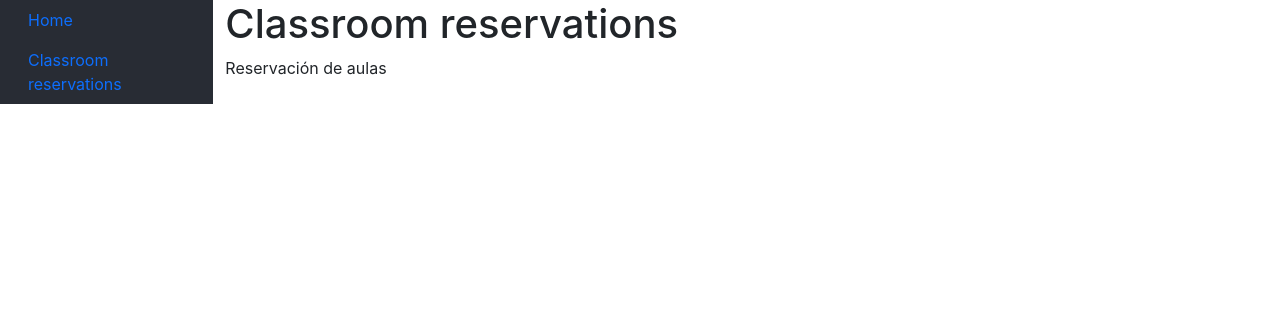
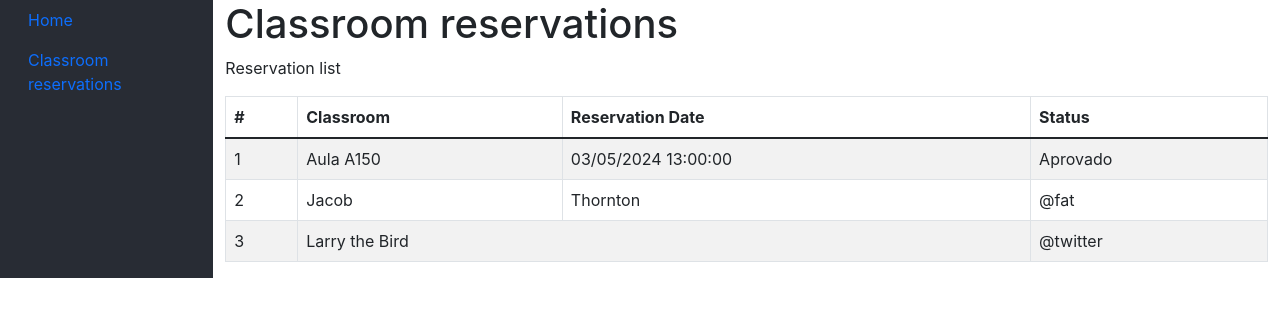
Before and after one commit to bintics/courses-management-front, a React (Create React App) app: page /classroom-reservations in a window 1280 px wide. Shown: the top 316 px of the page. Built offline with nearby package versions, Linux system fonts and the light colour scheme.

Commit message:
Se integran tabla de reservaciones con datos falsos

```diff
--- a/src/lang/en.js
+++ b/src/lang/en.js
@@ -2,7 +2,15 @@
 const en = {
     translation: {
         classRoomReservations: {
-            title: 'Classroom reservations'
+            title: 'Classroom reservations',
+            home: {
+                description: 'Reservation list',
+                table: {
+                    classRoomName: 'Classroom',
+                    reservationDate: 'Reservation Date',
+                    reservationStatus: 'Status'
+                }
+            }
         },
         nav: {
             homeLink: 'Home',
--- a/src/lang/es.js
+++ b/src/lang/es.js
@@ -2,7 +2,15 @@
 const es = {
     translation: {
         classRoomReservations: {
-            title: 'Reservación de aulas'
+            title: 'Reservación de aulas',
+            home: {
+                description: 'Lista de reservaciones',
+                table: {
+                    classRoomName: 'Aula',
+                    reservationDate: 'Fecha de reservación',
+                    reservationStatus: 'Estatus'
+                }
+            }
         },
         nav: {
             homeLink: 'Inicio',
--- /dev/null
+++ b/src/pages/classroom-reservation/components/reservations-table.js
@@ -0,0 +1,39 @@
+import React from "react";
+import { Table } from "react-bootstrap";
+import { useTranslation } from "react-i18next";
+
+export default function ClassRoomsReservationsTable() {
+    const { t } = useTranslation('translation', { keyPrefix: 'classRoomReservations.home' });
+
+    return (
+        <Table striped bordered hover>
+          <thead>
+            <tr>
+              <th>#</th>
+              <th>{ t('table.classRoomName') }</th>
+              <th>{ t('table.reservationDate') }</th>
+              <th>{ t('table.reservationStatus') }</th>
+            </tr>
+          </thead>
+          <tbody>
+            <tr>
+              <td>1</td>
+              <td>Aula A150</td>
+              <td>03/05/2024 13:00:00</td>
+              <td>Aprovado</td>
+            </tr>
+            <tr>
+              <td>2</td>
+              <td>Jacob</td>
+              <td>Thornton</td>
+              <td>@fat</td>
+            </tr>
+            <tr>
+              <td>3</td>
+              <td colSpan={2}>Larry the Bird</td>
+              <td>@twitter</td>
+            </tr>
+          </tbody>
+        </Table>
+      );
+}
--- a/src/pages/classroom-reservation-page.js
+++ b/src/pages/classroom-reservation/home.js
@@ -1,6 +1,8 @@
 //import i18n from 'i18next';
 import React from 'react';
+import { Col, Row } from 'react-bootstrap';
 import { useTranslation } from 'react-i18next';
+import ClassRoomsReservationsTable from './components/reservations-table';
 //import { useParams } from 'react-router-dom';
 
 export default function ClassRoomReservationPage() {
@@ -10,10 +12,20 @@ export default function ClassRoomReservationPage() {
   */
 
   const { t } = useTranslation('translation', { keyPrefix: 'classRoomReservations' });
+
   return (
-    <div>
-      <h1>{ t('title') }</h1>
-      <p>Reservación de aulas</p>
-    </div>
+    <>
+      <Row>
+        <Col md="12">
+          <h1>{ t('title') }</h1>
+        </Col>
+      </Row>
+      <Row>
+        <Col md="12">
+          <p>{ t('home.description') }</p>
+          <ClassRoomsReservationsTable />
+        </Col>
+      </Row>
+    </>
   );
 }
--- a/src/router.js
+++ b/src/router.js
@@ -1,7 +1,7 @@
 import { createBrowserRouter } from 'react-router-dom';
 import App from './App';
 import ErrorPage from './pages/error-page';
-import ClassRoomReservationPage from './pages/classroom-reservation-page';
+import ClassRoomReservationPage from './pages/classroom-reservation/home';
 
 const router = createBrowserRouter([
     {
```
